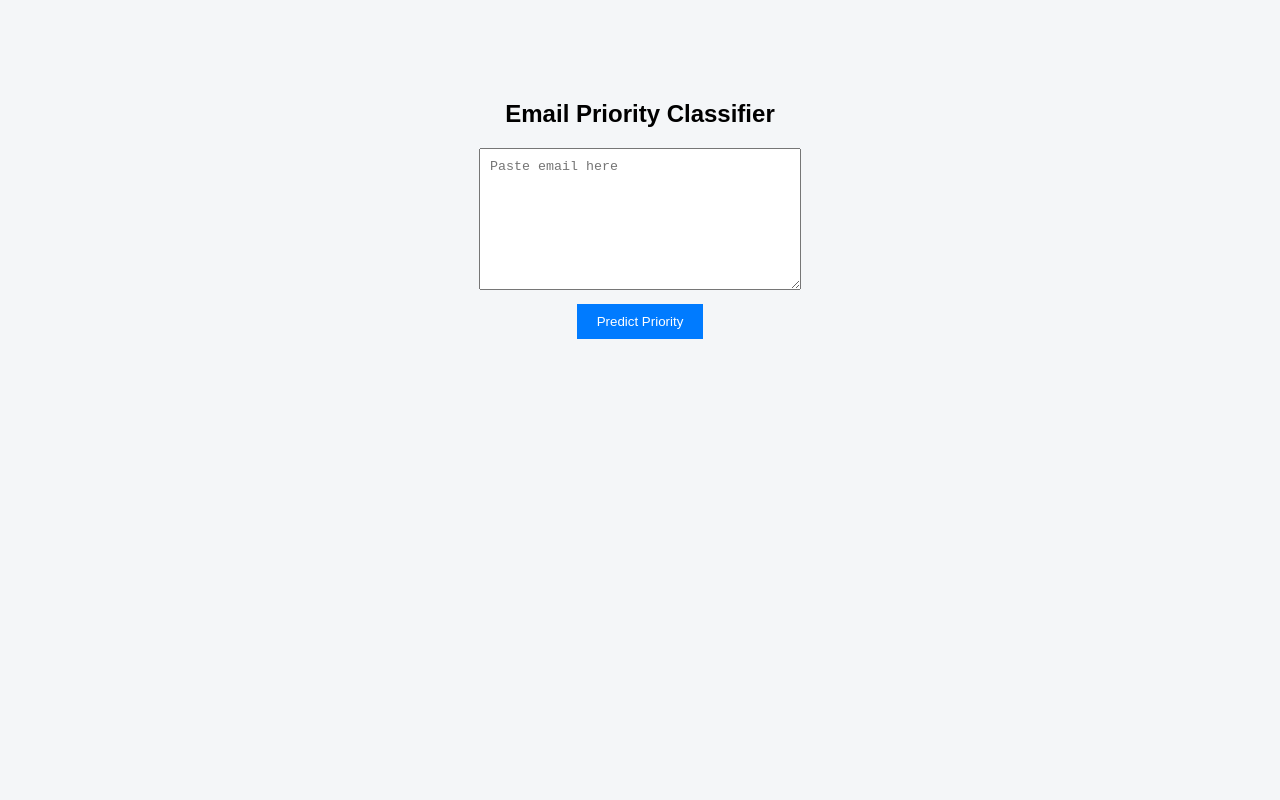
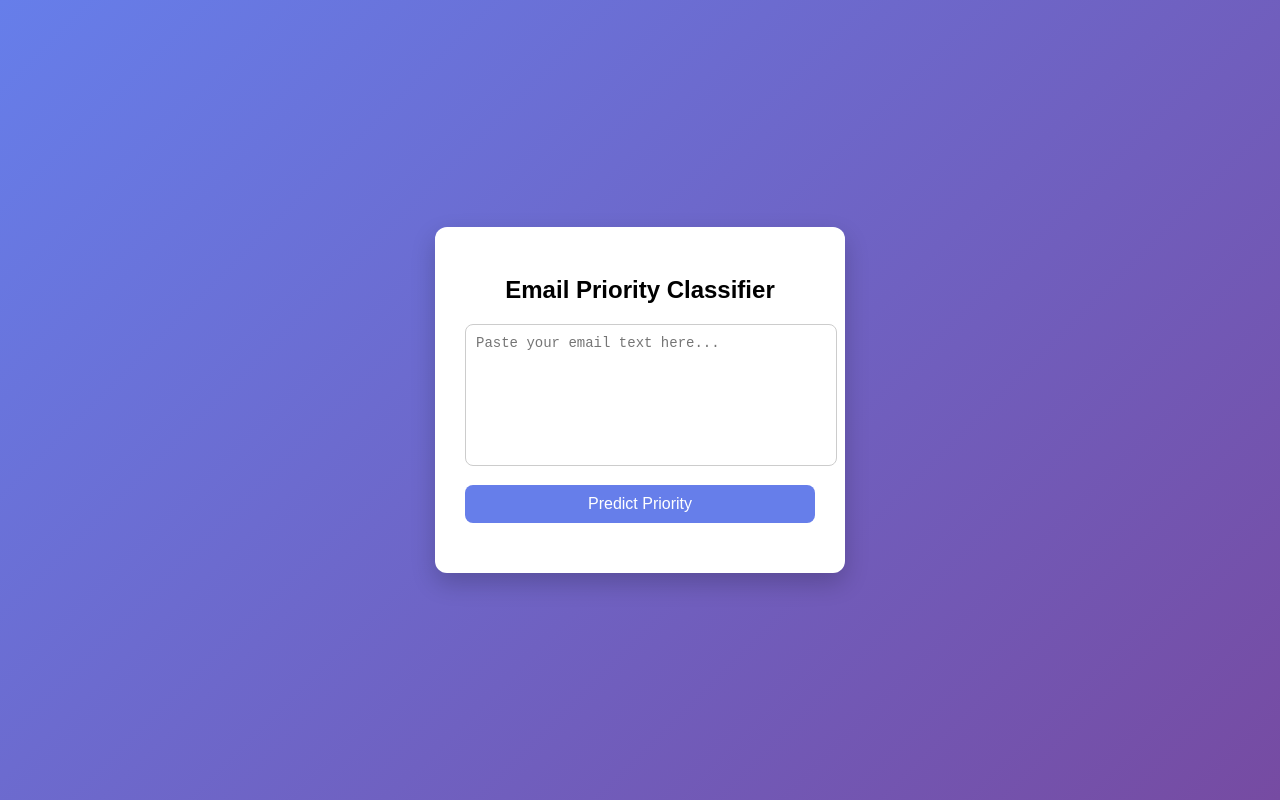
Before and after one commit to pranavkumarreddya-lgtm/email-priority-, a plain HTML site: page index.html in a window 1280 px wide. Drawn offline with Linux system fonts and the light colour scheme.

Commit message:
Refactor HTML structure and styles for email predictor

```diff
--- a/index.html
+++ b/index.html
@@ -1,47 +1,83 @@
 <!DOCTYPE html>
 <html>
+
 <head>
 <title>Email Priority Predictor</title>
 
 <style>
 
 body{
-font-family: Arial;
-background:#f4f6f8;
+font-family: Arial, sans-serif;
+background: linear-gradient(135deg,#667eea,#764ba2);
+height:100vh;
+display:flex;
+justify-content:center;
+align-items:center;
+margin:0;
+}
+
+.container{
+background:white;
+padding:30px;
+border-radius:12px;
+width:350px;
 text-align:center;
-margin-top:100px;
+box-shadow:0 10px 25px rgba(0,0,0,0.2);
+}
+
+h2{
+margin-bottom:20px;
 }
 
 textarea{
-width:300px;
+width:100%;
 height:120px;
 padding:10px;
+border-radius:8px;
+border:1px solid #ccc;
+resize:none;
+font-size:14px;
 }
 
 button{
-background:#007bff;
+margin-top:15px;
+width:100%;
+padding:10px;
+background:#667eea;
 color:white;
 border:none;
-padding:10px 20px;
-margin-top:10px;
+border-radius:8px;
+font-size:16px;
 cursor:pointer;
+transition:0.3s;
+}
+
+button:hover{
+background:#5563d1;
+}
+
+#result{
+margin-top:20px;
+font-size:18px;
+font-weight:bold;
 }
 
 </style>
-
 </head>
 
 <body>
 
+<div class="container">
+
 <h2>Email Priority Classifier</h2>
 
-<textarea id="email" placeholder="Paste email here"></textarea>
-
-<br>
+<textarea id="email" placeholder="Paste your email text here..."></textarea>
 
 <button onclick="predict()">Predict Priority</button>
 
-<h3 id="result"></h3>
+<div id="result"></div>
+
+</div>
 
 <script>
 
@@ -49,13 +85,16 @@ function predict(){
 
 let email=document.getElementById("email").value;
 
-document.getElementById("result").innerHTML=
-"Prediction will come from backend";
+if(email===""){
+document.getElementById("result").innerHTML="Please enter email text";
+return;
+}
+
+document.getElementById("result").innerHTML="Predicting...";
 
 }
 
 </script>
 
 </body>
-
 </html>
```
